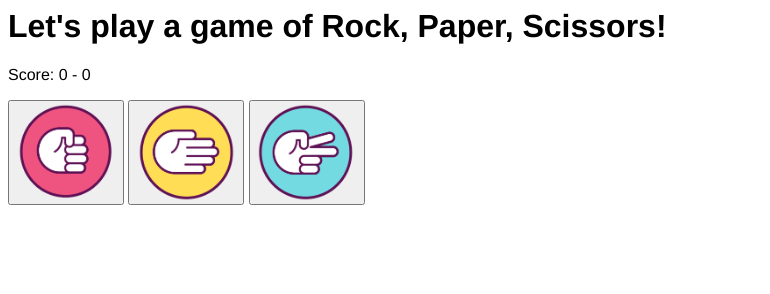
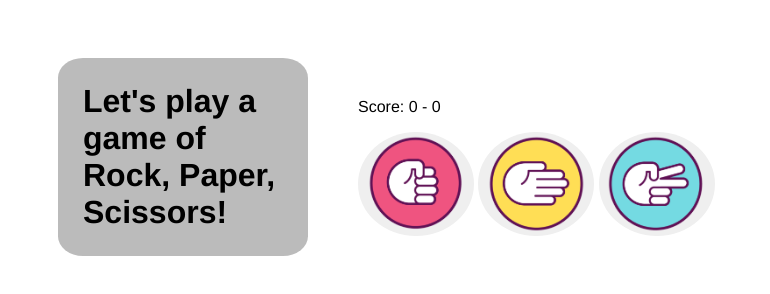
Before and after one commit to liwll/rock-paper-scissors, a plain HTML site: page index.html in a window 1280 px wide. Shown: the whole page, without its empty margins (0-770 px from the left). Drawn offline with Linux system fonts and the light colour scheme.

Commit message:
Test commit. Improved styling.

```diff
--- a/style.css
+++ b/style.css
@@ -1,7 +1,25 @@
+h1 {
+    display: flex;
+    align-self: baseline;
+    margin: 50px;
+    padding: 25px;
+    border-radius: 10%;
+    background-color: #bbb;
+    max-width: 200px;
+}
+
+
 body {
     font-family: 'Franklin Gothic Medium', 'Arial Narrow', Arial, sans-serif;
+    display: flex;
+    align-items: baseline;
 }
 
 .game img {
     max-width: 100px;
 }
+
+.game button {
+    border-radius: 50%;
+    border-color: rgba(0, 0, 0, 0);
+}
```
